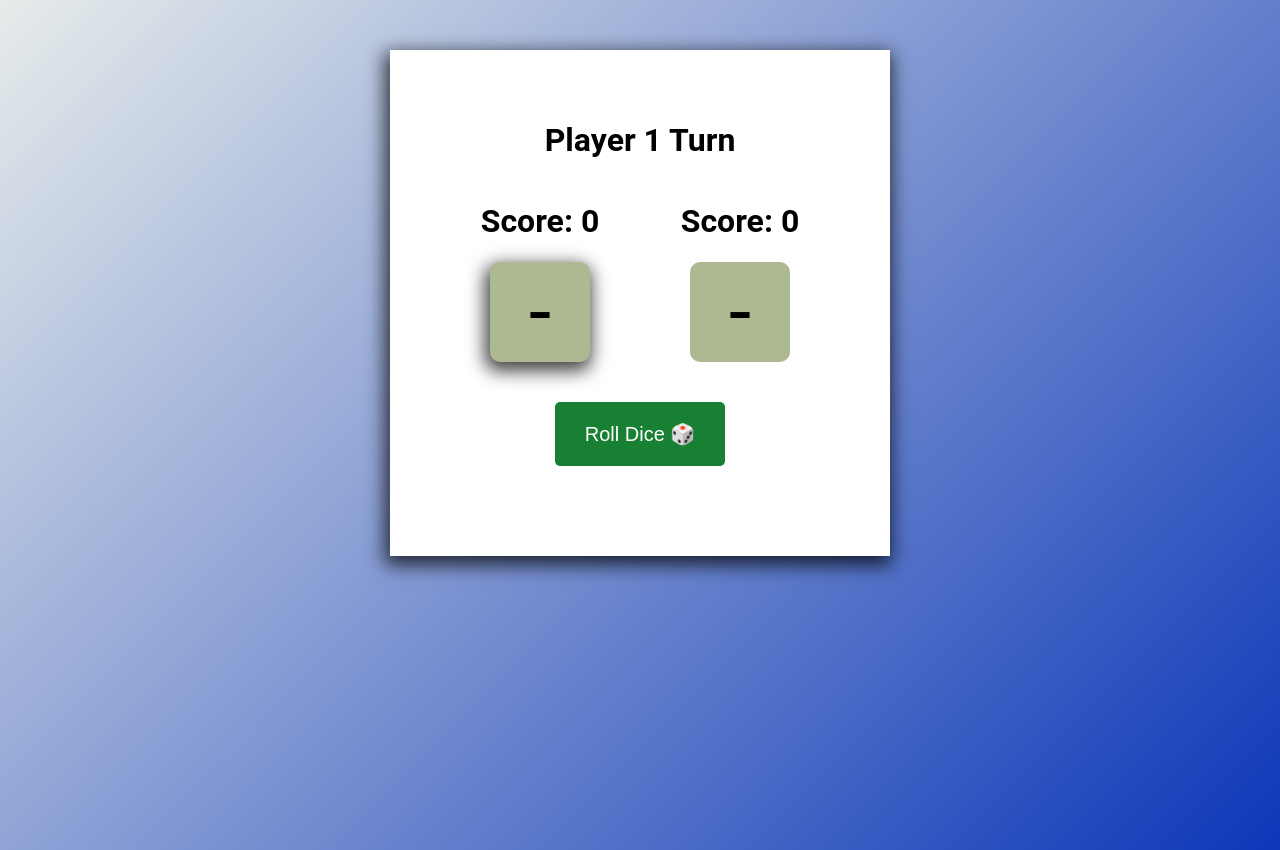
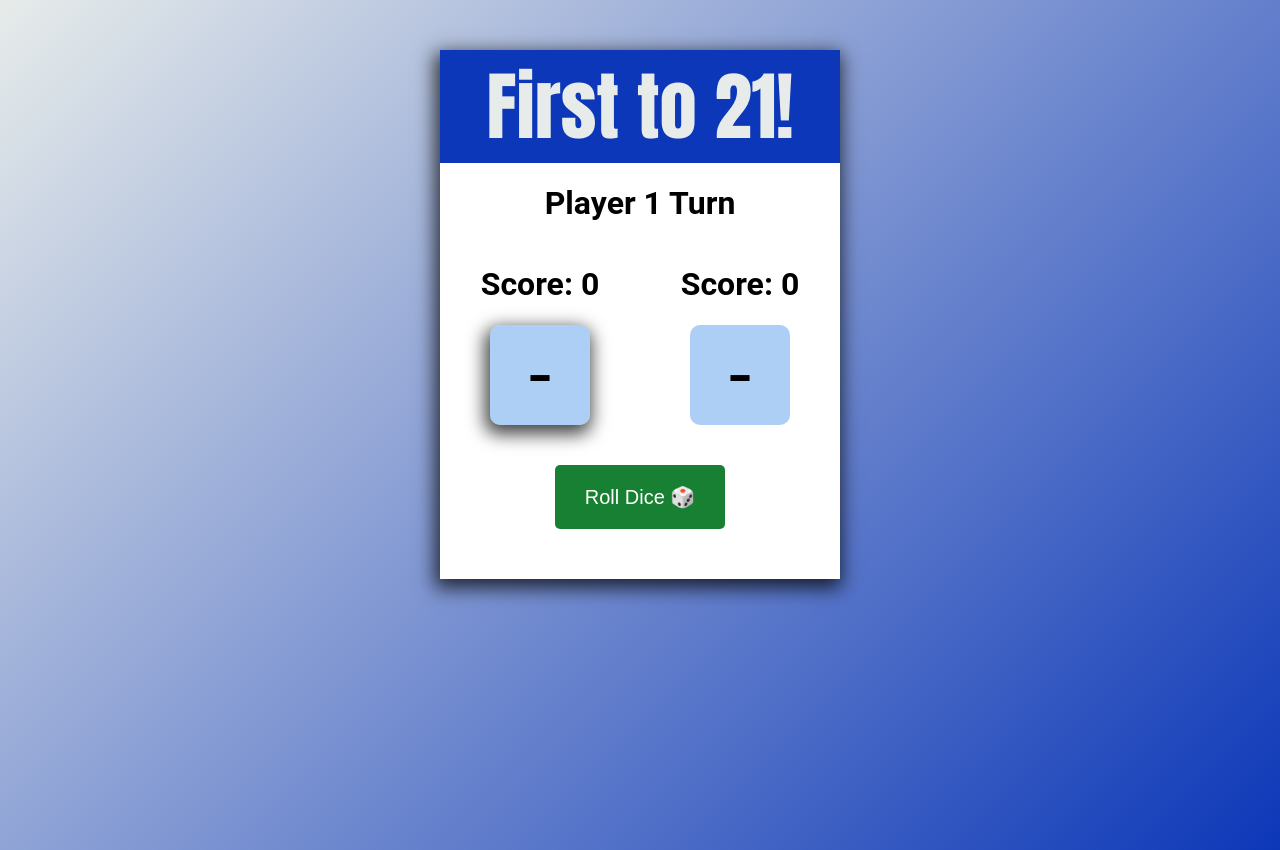
Before and after one commit to shanecolby/diceGame, a plain HTML site: page index.html in a window 1280 px wide. Drawn offline with Linux system fonts and the light colour scheme.

Commit message:
style title and add in html

```diff
--- a/index.css
+++ b/index.css
@@ -1,7 +1,7 @@
 html, body {
   --color-1: #e7ecea;
   --color-2: #0c37b8;
-  --color-3: #adb991;
+  --color-3: #1577e659;
   --color-4: #972929;
   --color-5: #188032;
   margin: 0;
@@ -22,7 +22,7 @@ body {
   margin: 0 auto;
   background-color: white;
   box-shadow: -2px 6px 18px 3px rgba(0,0,0,0.75);
-  padding: 50px;
+  padding-bottom: 10px;
 }
 
 .players {
@@ -73,3 +73,12 @@ button:focus {
 .active {
   box-shadow: -2px 6px 18px 3px rgba(0,0,0,0.75);
 }
+
+#title {
+  background-color: #0c37b8;
+  color: #e7ecea;
+  font-family: Impact, Haettenschweiler, 'Arial Narrow Bold', sans-serif;
+  font-size: 75px;
+  margin: 0;
+
+}
--- a/index.html
+++ b/index.html
@@ -5,6 +5,7 @@
     </head>
     <body>
         <div class="container">
+            <h1 id="title">First to 21!</h1>
             <h1 id="message">Player 1 Turn</h1>
             <div class="players">
                 <div id="player1">
```
